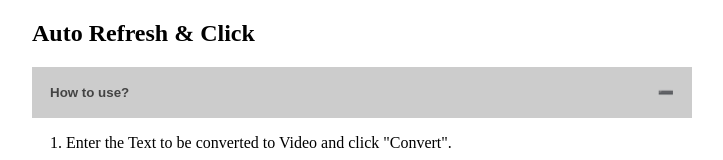
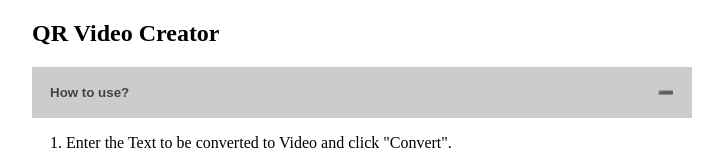
Before and after one commit to qq345386817/qr-video, a plain HTML site: page help.html in a window 1280 px wide. Shown: the top 160 px of the page, without its empty margins (278-1001 px from the left). Drawn offline with Linux system fonts and the light colour scheme.

Commit message:
Update help.html

```diff
--- a/help.html
+++ b/help.html
@@ -5,12 +5,12 @@
   <meta charset="UTF-8">
   <meta name="viewport" content="width=device-width, initial-scale=1.0">
   <link rel="stylesheet" href="style/help.css">
-  <title>Auto Refresh & Click</title>
+  <title>QR Video Creator</title>
 </head>
 
 <body>
   <div class="wrapper">
-    <h2>Auto Refresh & Click</h2>
+    <h2>QR Video Creator</h2>
 
     <button class="accordion">How to use?</button>
     <div class="panel">
```
